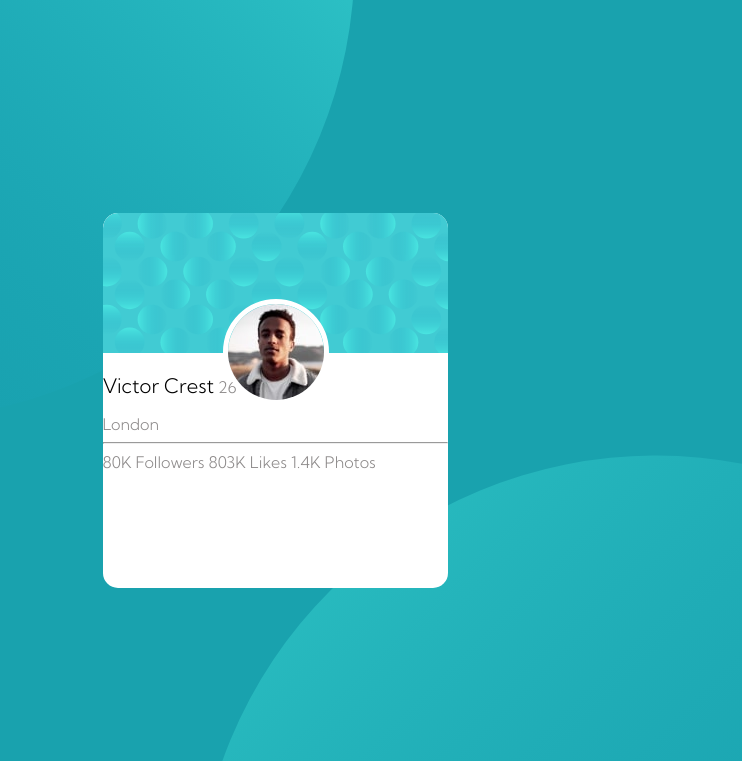
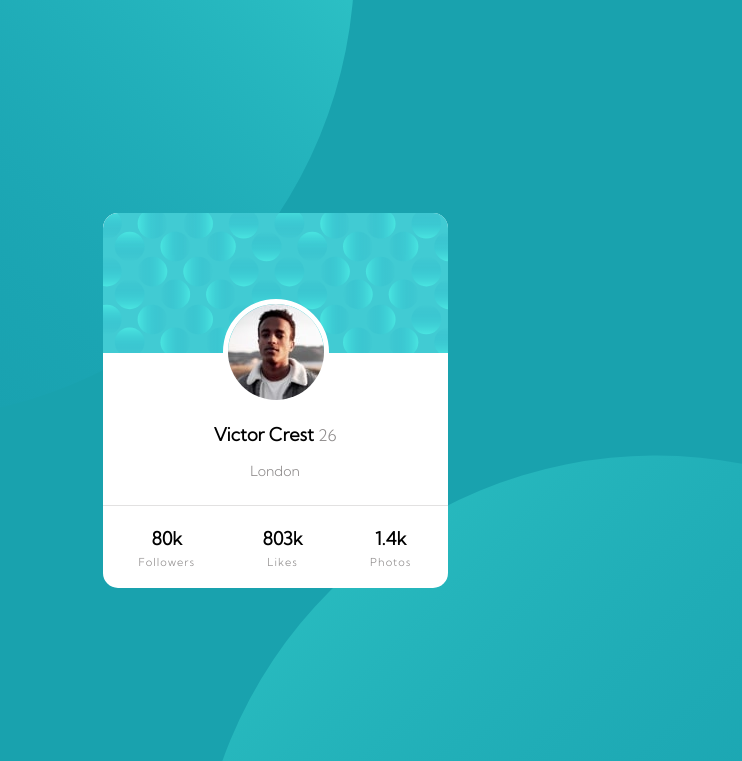
Before and after one commit to tru-izo/profile-card, a plain HTML site: page index.html in a window 1280 px wide. Shown: the top 761 px of the page, without its empty margins (365-1107 px from the left). Drawn offline with Linux system fonts and the light colour scheme.

Commit message:
Modified content

```diff
--- a/index.html
+++ b/index.html
@@ -4,8 +4,6 @@
     <meta charset="UTF-8" />
     <meta name="viewport" content="width=device-width, initial-scale=1.0" />
     <link rel="stylesheet" href="main.css" />
-    <!-- displays site properly based on user's device -->
-
     <link
       rel="icon"
       type="image/png"
@@ -13,7 +11,7 @@
       href="./images/favicon-32x32.png"
     />
 
-    <title>Frontend Mentor | Profile card component</title>
+    <title>Frontend Mentor | Profile card</title>
   </head>
   <body>
     <div class="bg">
@@ -37,11 +35,26 @@
           <div class="name">
             <p><span>Victor Crest</span> 26</p>
           </div>
-          <div class="location">London</div>
+          <div class="location">
+            <p> London</p>
+          </div>
         </div>
-        <hr />
-        <div class="social-media-area">
-          80K Followers 803K Likes 1.4K Photos
+
+        <div class="card-footer">
+         <div class="stats">
+           <div class="item">
+             <span>80k</span>
+             <p>Followers</p>
+           </div>
+           <div class="item">
+             <span>803k</span>
+             <p>Likes</p>
+           </div>
+           <div class="item">
+             <span>1.4k</span>
+             <p>Photos</p>
+           </div>
+         </div>
         </div>
       </div>
     </div>
--- a/main.css
+++ b/main.css
@@ -40,7 +40,7 @@ body {
   height: 375px;
   border-radius: 15px;
   position: relative;
-  color: rgb(141, 138, 138);
+  color: #8d8a8a;
   overflow: hidden;
 }
 
@@ -59,12 +59,60 @@ body {
 
 span {
   color: #000;
-  font-weight: 500px;
-  font-size: 20px;
+  font-weight: 900;
+  font-size: 18px;
+}
+
+.bio-area {
+  margin-top: 50px;
+  display: flex;
+  flex-direction: column;
+  align-items: center;
+  margin-bottom: 25px;
+}
+
+.location p {
+  font-size: 14px;
+  margin: 0;
+}
+
+.card-footer {
+  border-top: 1px solid #ccc9c98e;
+  font-size: 11px;
+}
+
+.stats {
+  display: flex;
+  justify-content: space-around;
+  align-items: center;
+  height: 90px;
+}
+
+.item {
+  text-align: center;
+}
+
+.item p {
+  margin: 5px;
+  letter-spacing: 1px;
+}
+
+.item span {
+  display: block;
+  align-items: center;
 }
 
 .attribution {
   position: fixed;
   bottom: 0;
   font-size: 18px;
+  padding: 10px;
 }
+
+/* media queries */
+
+@media (max-width:475px){
+    .attribution {
+        font-size:14px;
+    }
+}
```
